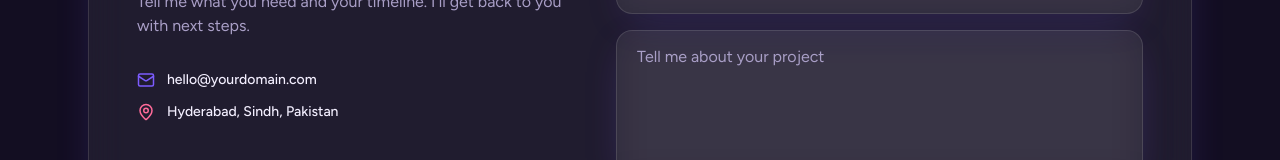
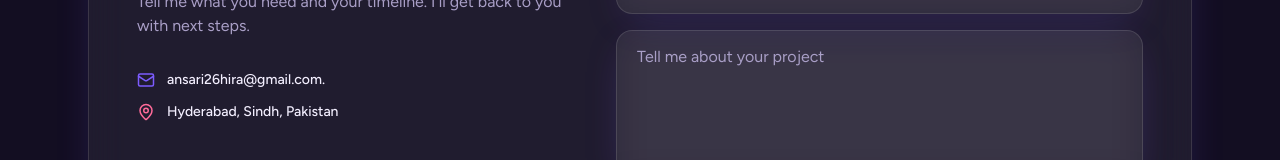
Before and after one commit to ansari26hira-gif/hira-portfolio, a Next.js app: page / in a window 1280 px wide. Shown: the part 3309-3469 px from the top of the page. Built offline with nearby package versions, Linux system fonts and the light colour scheme; no server answers.

Commit message:
Update Contact.js

```diff
--- a/components/Contact.js
+++ b/components/Contact.js
@@ -32,7 +32,7 @@ export default function Contact() {
           <h2 className="font-display text-4xl font-bold sm:text-5xl">Let's build your <span className="grad-text">next website.</span></h2>
           <p className="muted mt-5">Tell me what you need and your timeline. I'll get back to you with next steps.</p>
           <ul className="mt-8 space-y-3 text-sm font-medium">
-            <li className="flex items-center gap-3"><Mail size={18} className="text-violet-brand" /> hello@yourdomain.com</li>
+            <li className="flex items-center gap-3"><Mail size={18} className="text-violet-brand" /> ansari26hira@gmail.com.</li>
             <li className="flex items-center gap-3"><MapPin size={18} className="text-rose-brand" /> Hyderabad, Sindh, Pakistan</li>
           </ul>
         </Reveal>
```
